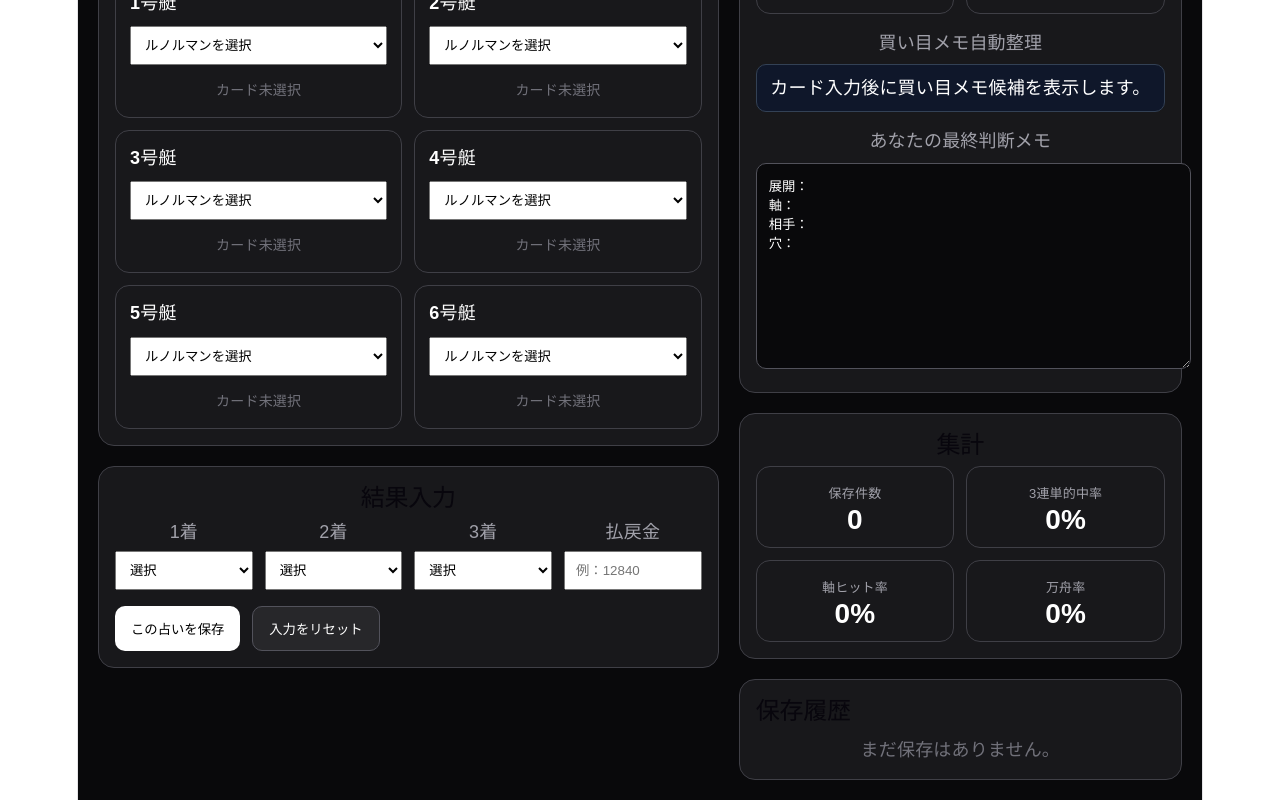
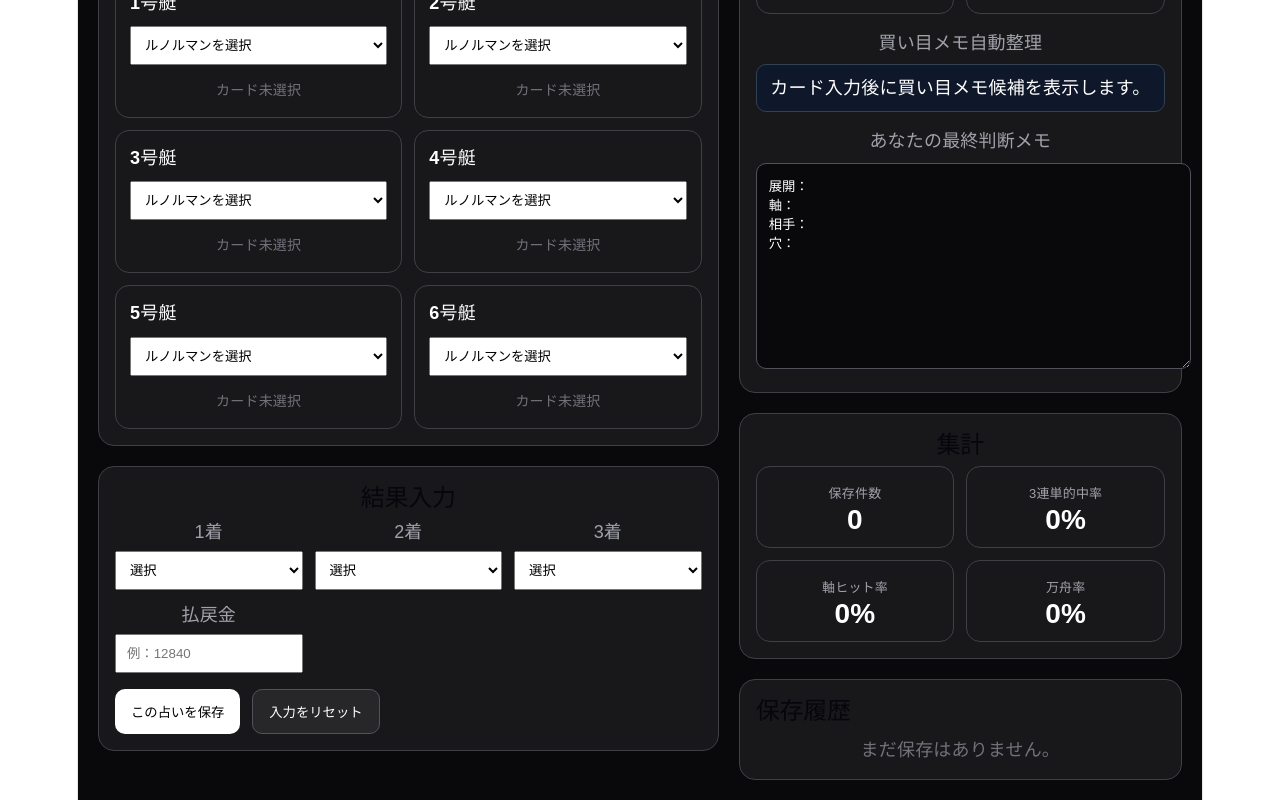
Before and after one commit to j1n77jp/runotaro-app, a React (Vite) app: page / in a window 1280 px wide. Shown: the part 546-1346 px from the top of the page. Built offline with nearby package versions, Linux system fonts and the light colour scheme.

Commit message:
Update ResultSection.jsx

```diff
--- a/src/components/ResultSection.jsx
+++ b/src/components/ResultSection.jsx
@@ -17,16 +17,17 @@ export default function ResultSection({
       <div
         style={{
           display: "grid",
-          gridTemplateColumns: "1fr 1fr 1fr 1fr",
+          gridTemplateColumns: "repeat(auto-fit, minmax(160px, 1fr))",
           gap: 12,
+          width: "100%",
         }}
       >
-        <div style={{ minWidth: 0 }}>
+        <div style={{ minWidth: 0, width: "100%" }}>
           <div style={{ marginBottom: 6, color: "#a1a1aa" }}>1着</div>
           <select
             value={result.first}
             onChange={(e) => updateResult("first", e.target.value)}
-            style={fieldStyle()}
+            style={{ ...fieldStyle(), display: "block" }}
           >
             <option value="">選択</option>
             {resultBoatNumbers.map((n) => (
@@ -37,12 +38,12 @@ export default function ResultSection({
           </select>
         </div>
 
-        <div style={{ minWidth: 0 }}>
+        <div style={{ minWidth: 0, width: "100%" }}>
           <div style={{ marginBottom: 6, color: "#a1a1aa" }}>2着</div>
           <select
             value={result.second}
             onChange={(e) => updateResult("second", e.target.value)}
-            style={fieldStyle()}
+            style={{ ...fieldStyle(), display: "block" }}
           >
             <option value="">選択</option>
             {resultBoatNumbers.map((n) => (
@@ -53,12 +54,12 @@ export default function ResultSection({
           </select>
         </div>
 
-        <div style={{ minWidth: 0 }}>
+        <div style={{ minWidth: 0, width: "100%" }}>
           <div style={{ marginBottom: 6, color: "#a1a1aa" }}>3着</div>
           <select
             value={result.third}
             onChange={(e) => updateResult("third", e.target.value)}
-            style={fieldStyle()}
+            style={{ ...fieldStyle(), display: "block" }}
           >
             <option value="">選択</option>
             {resultBoatNumbers.map((n) => (
@@ -69,13 +70,13 @@ export default function ResultSection({
           </select>
         </div>
 
-        <div style={{ minWidth: 0 }}>
+        <div style={{ minWidth: 0, width: "100%" }}>
           <div style={{ marginBottom: 6, color: "#a1a1aa" }}>払戻金</div>
           <input
             value={payout}
             onChange={(e) => setPayout(e.target.value)}
             placeholder="例：12840"
-            style={fieldStyle()}
+            style={{ ...fieldStyle(), display: "block" }}
           />
         </div>
       </div>
@@ -86,7 +87,14 @@ export default function ResultSection({
         </div>
       )}
 
-      <div style={{ display: "flex", gap: 12, marginTop: 16 }}>
+      <div
+        style={{
+          display: "flex",
+          gap: 12,
+          marginTop: 16,
+          flexWrap: "wrap",
+        }}
+      >
         <button
           onClick={saveCurrent}
           disabled={resultHasDuplicate}
```
